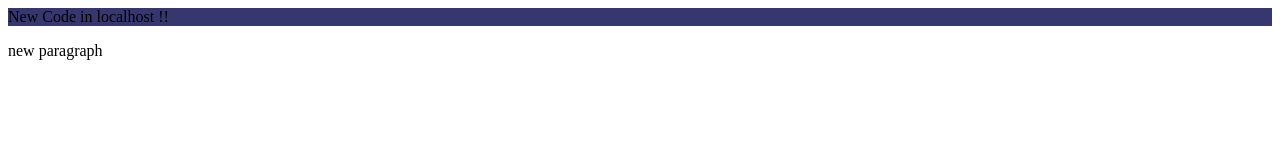
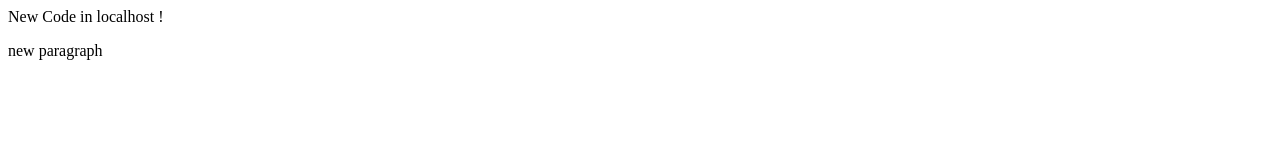
Before and after one commit to nikhitahalakarni/vscode_git, a plain HTML site: page index.html in a window 1280 px wide. Drawn offline with Linux system fonts and the light colour scheme.

Commit message:
delete css file

```diff
--- a/index.html
+++ b/index.html
@@ -4,10 +4,10 @@
     <meta charset="UTF-8">
     <meta name="viewport" content="width=device-width, initial-scale=1.0">
     <title>VS Code Git Connection</title>
-    <link rel="stylesheet" href="./style.css">
 </head>
 <body>
-    <div class="vgit">New Code in localhost !!</div>
+    <div class="vgit">New Code in localhost !</div>
     <p>new paragraph</p>
+    <br/>
 </body>
 </html>
--- a/style.css
+++ /dev/null
@@ -1,3 +0,0 @@
-.vgit{
-    background-color: rgb(55, 55, 112);
-}
```
